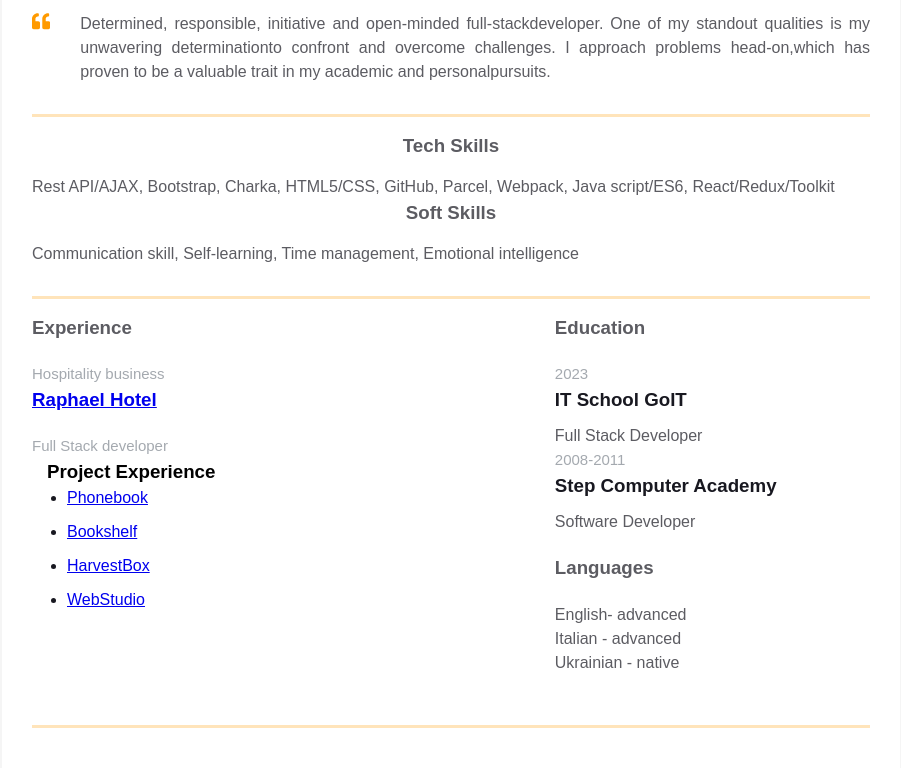
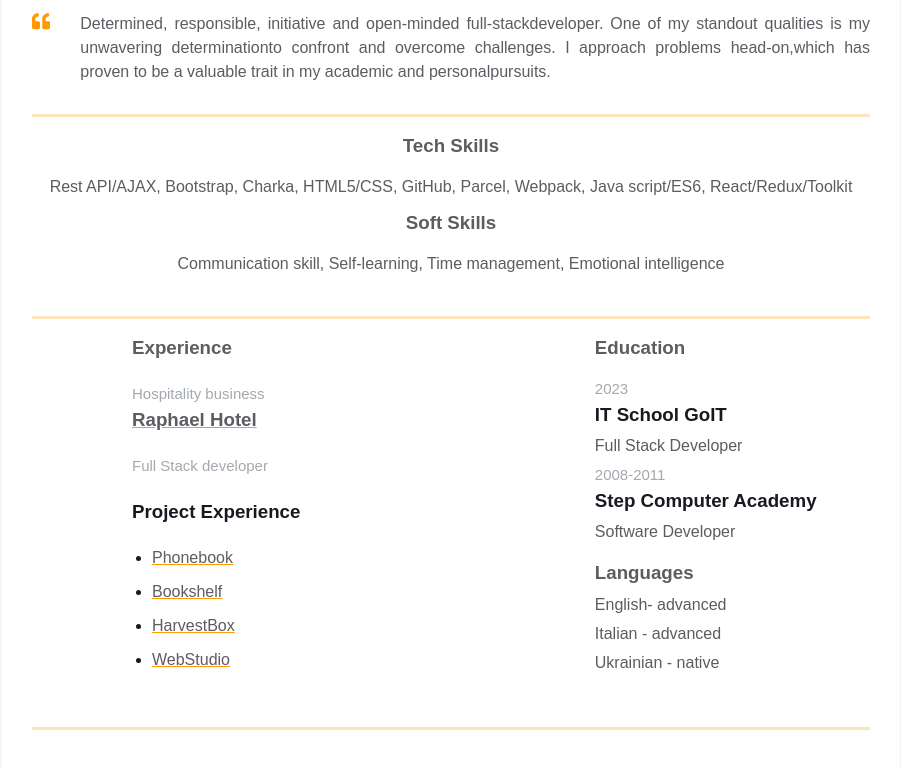
Before and after one commit to Oksana-Tnt/homepage, a plain HTML site: page index.html in a window 1280 px wide. Shown: the part 350-1118 px from the top of the page, without its empty margins (189-1090 px from the left). Drawn offline with Linux system fonts and the light colour scheme.

Commit message:
Add secondary content

```diff
--- a/styles.css
+++ b/styles.css
@@ -18,6 +18,10 @@ body {
   --text-decoration-color: #ff9a00;
 }
 
+a {
+    text-decoration: none;
+    color: var(--secondary-text-color)
+}
 .container {
   margin: 0 auto;
   padding: 0 30px;
@@ -33,7 +37,7 @@ body {
 .fv {
   display: flex;
   flex-direction: column;
-  justify-content: space-between;
+  align-items:flex-start;
 }
 
 .resume {
@@ -90,11 +94,12 @@ body {
 .contact-info__block {
   display: flex;
   flex-direction: column;
-  justify-content: space-between;
+
 }
 
 .contact-info__block--center {
   justify-content: center;
+  margin-left: -80px;
 }
 
 .contact-info__item {
@@ -169,13 +174,16 @@ body {
 
   .skills__text {
     color: var(--secondary-text-color);
-    text-align: justify;
+    text-align: center;
+    margin-bottom: 10px;
   }
 
   /*------------Experience and additional info styles--------*/
   .experiences {
     flex: 1 1 60%;
     margin-right: 50px;
+    margin-left: 100px;
+    justify-content: center;
   }
 
   .experiences__header {
@@ -198,11 +206,23 @@ body {
     text-align: left;
     margin-bottom: 20px;
   }
-
+  .experiences__project-header-name{
+    color: var(--primary-text-color);
+   padding: 0;
+    text-align: left;
+    margin-bottom: 20px;
+    margin-top: 20px;
+  }
   .experiences__company-project {
-    margin-left: 15px;
     margin-bottom: 25px;
   }
+
+ .experiences__company-project-name {
+    color: var(--primary-text-color);
+    text-decoration-color: var(--text-decoration-color);
+    text-decoration-line: underline;
+    text-align: left;
+ }
 
   .experiences__company-project-role {
     color: var(--durability-text-color);
@@ -227,13 +247,13 @@ body {
   }
 
   .additional-info__education {
-    margin-bottom: 20px;
+    margin-bottom: 10px;
   }
 
   .additional-info__education-header {
     color: var(--secondary-text-color);
     text-align: left;
-    margin-bottom: 20px;
+    margin-bottom: 15px;
   }
 
   .additional-info__education-university-durability {
@@ -246,23 +266,25 @@ body {
   .additional-info__education-university-speciality {
     color: var(--primary-text-color);
     text-align: left;
-    margin-bottom: 10px;
+    margin-bottom: 5px;
   }
 
   .additional-info__education-university-name {
     color: var(--secondary-text-color);
+    margin-bottom: 5px;
   }
 
   .additional-info__languages {
-    margin-bottom: 20px;
+    margin-bottom: 5px;
   }
 
   .additional-info__languages-header {
     color: var(--secondary-text-color);
     text-align: left;
-    margin-bottom: 20px;
+    margin-bottom: 5px;
   }
 
   .additional-info__languages-item {
     color: var(--secondary-text-color);
+    margin-bottom: 5px;
   }
```
Also changed, not shown: assets/mini_20220101_144401 1.jpg (added).
